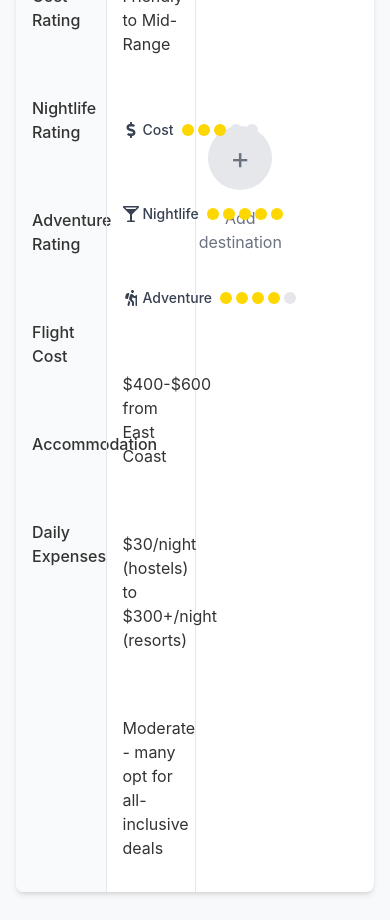
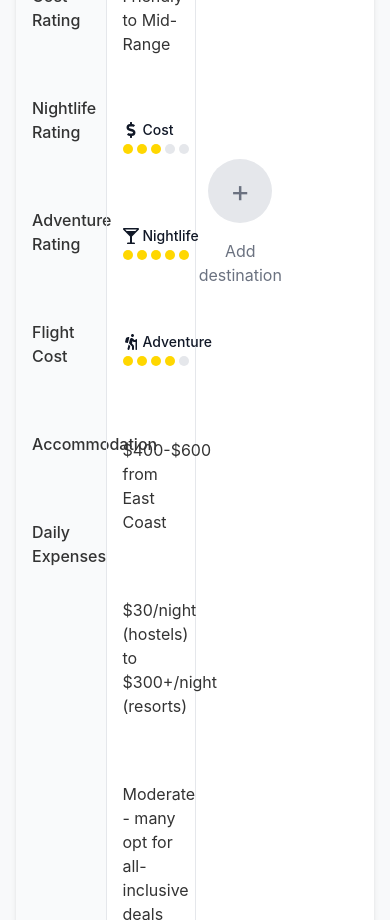
Before and after one commit to chandenclimaco/chandenclimaco.github.io, a Next.js app: page /compare in a window 390 px wide. Shown: the part 800-1720 px from the top of the page. Built offline with nearby package versions, Linux system fonts and the light colour scheme.

Commit message:
Fix image URLs, improve mobile responsiveness, and enhance text contrast

```diff
--- a/src/components/DestinationCard.tsx
+++ b/src/components/DestinationCard.tsx
@@ -21,7 +21,7 @@ const DestinationCard: React.FC<DestinationCardProps> = ({
       onMouseEnter={() => setIsHovered(true)}
       onMouseLeave={() => setIsHovered(false)}
     >
-      <div className="relative h-48 sm:h-64 overflow-hidden">
+      <div className="relative h-40 sm:h-48 md:h-64 overflow-hidden">
         <img
           src={destination.imageUrl}
           alt={`${destination.name}, ${destination.location}`}
@@ -31,28 +31,28 @@ const DestinationCard: React.FC<DestinationCardProps> = ({
           }}
         />
         <div className="absolute inset-0 bg-gradient-to-b from-transparent to-black/70"></div>
-        <div className="absolute bottom-0 left-0 right-0 p-4 text-white">
-          <div className="flex items-center text-xs">
-            <span className="bg-accent px-2 py-1 rounded-full font-medium">{destination.type}</span>
-            <span className="ml-2 bg-primary bg-opacity-70 px-2 py-1 rounded-full font-medium">{destination.budget}</span>
+        <div className="absolute bottom-0 left-0 right-0 p-3 sm:p-4 text-white">
+          <div className="flex flex-wrap gap-2 text-xs">
+            <span className="bg-accent px-2 py-1 rounded-full font-medium text-gray-900">{destination.type}</span>
+            <span className="bg-primary bg-opacity-70 px-2 py-1 rounded-full font-medium">{destination.budget}</span>
           </div>
         </div>
       </div>
 
-      <div className="flex-1 p-5 flex flex-col">
-        <div className="mb-3">
-          <h3 className="font-serif text-xl font-bold text-gray-800">{destination.name}</h3>
-          <div className="flex items-center text-gray-600 text-sm mt-1">
+      <div className="flex-1 p-3 sm:p-5 flex flex-col">
+        <div className="mb-2 sm:mb-3">
+          <h3 className="font-serif text-lg sm:text-xl font-bold text-gray-900">{destination.name}</h3>
+          <div className="flex items-center text-gray-700 text-xs sm:text-sm mt-1">
             <FaMapMarkerAlt className="mr-1 text-accent" />
             <span>{destination.location}</span>
           </div>
         </div>
 
-        <p className="text-gray-600 text-sm mb-4 flex-grow">
+        <p className="text-gray-700 text-xs sm:text-sm mb-3 sm:mb-4 flex-grow">
           {destination.description}
         </p>
 
-        <div className="space-y-2 mb-4">
+        <div className="space-y-1 sm:space-y-2 mb-3 sm:mb-4">
           <RatingScale type="cost" value={destination.ratings.cost} />
           <RatingScale type="nightlife" value={destination.ratings.nightlife} />
           <RatingScale type="adventure" value={destination.ratings.adventure} />
@@ -60,7 +60,7 @@ const DestinationCard: React.FC<DestinationCardProps> = ({
 
         <a
           href={`/destination/${destination.id}`}
-          className="btn-primary flex items-center justify-center w-full"
+          className="btn-primary flex items-center justify-center w-full text-sm sm:text-base"
         >
           <span>Explore</span>
           <FaChevronRight className="ml-1" />
--- a/src/components/RatingScale.tsx
+++ b/src/components/RatingScale.tsx
@@ -30,15 +30,15 @@ const RatingScale: React.FC<RatingScaleProps> = ({ type, value, showLabel = true
   const getIcon = () => {
     switch (type) {
       case 'cost':
-        return <FaDollarSign className="text-gray-700" />;
+        return <FaDollarSign className="text-gray-900" />;
       case 'nightlife':
-        return <FaGlassMartiniAlt className="text-gray-700" />;
+        return <FaGlassMartiniAlt className="text-gray-900" />;
       case 'adventure':
-        return <FaHiking className="text-gray-700" />;
+        return <FaHiking className="text-gray-900" />;
       case 'culture':
-        return <FaLandmark className="text-gray-700" />;
+        return <FaLandmark className="text-gray-900" />;
       case 'uniqueness':
-        return <FaStar className="text-gray-700" />;
+        return <FaStar className="text-gray-900" />;
       default:
         return null;
     }
@@ -48,11 +48,11 @@ const RatingScale: React.FC<RatingScaleProps> = ({ type, value, showLabel = true
   const normalizedValue = type === 'cost' ? 6 - safeValue : safeValue;
 
   return (
-    <div className="flex items-center">
+    <div className="flex flex-wrap items-center mb-2 sm:mb-0">
       {showLabel && (
-        <div className="flex items-center w-24 mr-2">
+        <div className="flex items-center w-24 mr-2 mb-1 sm:mb-0">
           {getIcon()}
-          <span className="ml-1 text-sm font-medium text-gray-700">{getLabel()}</span>
+          <span className="ml-1 text-sm font-medium text-gray-900">{getLabel()}</span>
         </div>
       )}
       <div className="rating-scale">
--- a/src/data/destinations.ts
+++ b/src/data/destinations.ts
@@ -161,7 +161,7 @@ export const destinations: Destination[] = [
     name: "New Orleans",
     location: "Louisiana, USA",
     description: "Bourbon Street in the French Quarter – a lively strip famous for its music, bars, and nonstop revelry.",
-    imageUrl: "https://images.unsplash.com/photo-1569949381669-ecf31ae8e613?q=80&w=1000",
+    imageUrl: "https://images.unsplash.com/photo-1571893544028-06b07bf1fe21?q=80&w=1000",
     type: "Domestic city",
     budget: "Budget-Friendly to Mid-Range",
     ratings: {
@@ -206,7 +206,7 @@ export const destinations: Destination[] = [
     name: "San Juan",
     location: "Puerto Rico (U.S. Territory)",
     description: "A colorful street in Old San Juan, Puerto Rico – blending colonial Spanish architecture with Caribbean flair.",
-    imageUrl: "https://images.unsplash.com/photo-1579676672429-78e40f7989aa?q=80&w=1000",
+    imageUrl: "https://images.unsplash.com/photo-1605216663980-b7ca6e9f2451?q=80&w=1000",
     type: "Caribbean island city",
     budget: "Moderate Budget",
     ratings: {
@@ -396,7 +396,7 @@ export const destinations: Destination[] = [
     name: "Breckenridge",
     location: "Colorado, USA",
     description: "Spring skiing in Breckenridge – sunny skies, snowy peaks, and a lively ski-town atmosphere.",
-    imageUrl: "https://images.unsplash.com/photo-1422383264954-096a3c125df2?q=80&w=1000",
+    imageUrl: "https://images.unsplash.com/photo-1605540436563-5bca919ae766?q=80&w=1000",
     type: "Domestic mountain town",
     budget: "Mid-Range to High",
     ratings: {
--- a/src/styles/globals.css
+++ b/src/styles/globals.css
@@ -53,7 +53,7 @@ body {
 
 @layer components {
   .container {
-    @apply max-w-7xl mx-auto px-4;
+    @apply max-w-7xl mx-auto px-4 sm:px-6 lg:px-8;
   }
 
   .rating-scale {
@@ -61,7 +61,7 @@ body {
   }
 
   .rating-dot {
-    @apply h-3 w-3 rounded-full bg-gray-200;
+    @apply h-2.5 w-2.5 sm:h-3 sm:w-3 rounded-full bg-gray-200;
   }
 
   .rating-dot-filled {
@@ -73,11 +73,11 @@ body {
   }
 
   .btn-primary {
-    @apply inline-flex items-center justify-center px-6 py-3 rounded-md bg-primary text-white font-medium hover:bg-primary-dark transition-colors duration-300 shadow-sm;
+    @apply inline-flex items-center justify-center px-4 py-2 sm:px-6 sm:py-3 rounded-md bg-primary text-white font-medium hover:bg-primary-dark transition-colors duration-300 shadow-sm;
   }
 
   .btn-secondary {
-    @apply inline-flex items-center justify-center px-6 py-3 rounded-md bg-accent text-gray-800 font-medium hover:bg-accent-dark transition-colors duration-300 shadow-sm;
+    @apply inline-flex items-center justify-center px-4 py-2 sm:px-6 sm:py-3 rounded-md bg-accent text-gray-900 font-medium hover:bg-accent-dark transition-colors duration-300 shadow-sm;
   }
 
   /* Text on primary background */
@@ -92,6 +92,19 @@ body {
   .bg-primary-bg-opacity-10, .bg-primary-bg-opacity-20, .bg-primary-bg-opacity-30,
   .bg-primary-bg-opacity-40, .bg-primary-bg-opacity-50, .bg-primary-bg-opacity-60,
   .bg-primary-bg-opacity-70, .bg-primary-bg-opacity-80, .bg-primary-bg-opacity-90 {
-    @apply text-gray-800;
+    @apply text-gray-900;
+  }
+
+  /* Responsive text classes */
+  .text-responsive {
+    @apply text-sm sm:text-base;
+  }
+
+  .heading-responsive {
+    @apply text-xl sm:text-2xl md:text-3xl font-bold;
+  }
+
+  .subheading-responsive {
+    @apply text-lg sm:text-xl font-semibold;
   }
 }
```
